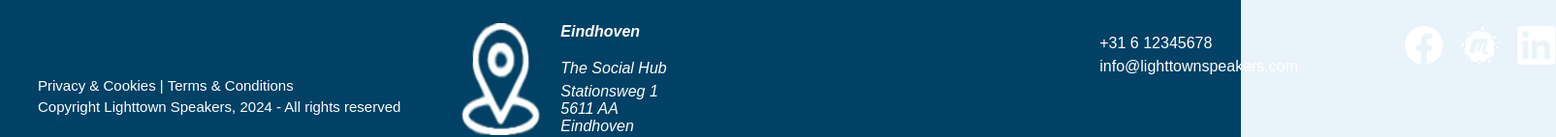
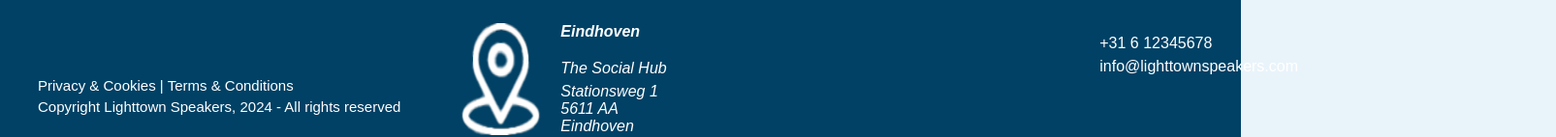
Before and after one commit to JonasWesselius/Lighttown, a plain HTML site: page index.html in a window 1280 px wide. Shown: the part 3950-4092 px from the top of the page at 97% size, 1605 px wide, since content can reach past the window. Drawn offline with Linux system fonts and the light colour scheme.

Commit message:
icon fixes

```diff
--- a/index.html
+++ b/index.html
@@ -199,9 +199,9 @@
         </section>
         <section class="footer-social">
           <div class="footer-social-icons">
-            <img loading="lazy" src="images/facebook.png"  class="footer-social-icon" />
+            <!-- <img loading="lazy" src="images/facebook.png"  class="footer-social-icon" />
             <img loading="lazy" src="images/m-image.png"  class="footer-social-icon-larger" />
-            <img loading="lazy" src="images/linedin.png"  class="footer-social-icon" />
+            <img loading="lazy" src="images/linedin.png"  class="footer-social-icon" /> -->
           </div>
         </section>
       </div>
```
Also changed, not shown: about.html (+2 -2 lines), contact.html (+2 -2 lines), members.html (+2 -2 lines), partners.html (+2 -2 lines), services.html (+2 -2 lines).
